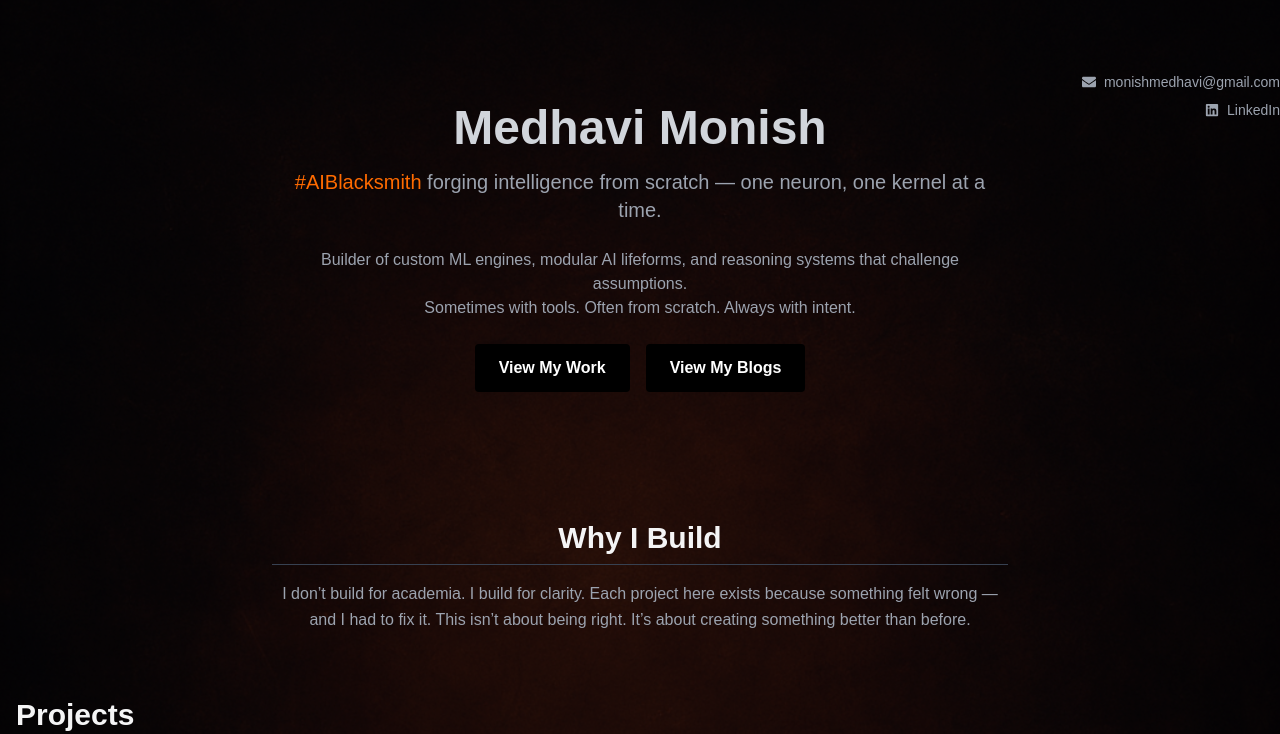
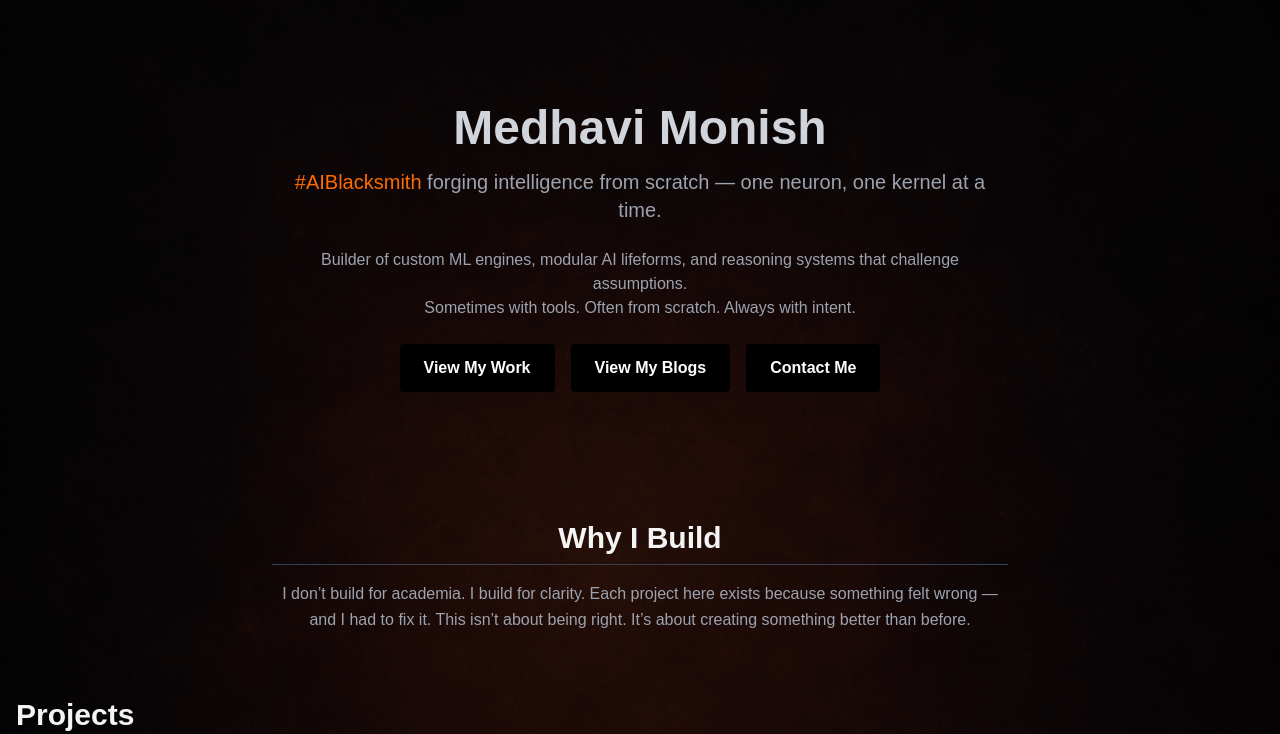
Before and after one commit to MedhaviMonish/medhavimonish.github.io, a Next.js app: page / in a window 1280 px wide. Shown: the top 734 px of the page. Built offline with nearby package versions, Linux system fonts and the light colour scheme.

Commit message:
added contact in cleaner way

```diff
--- a/src/app/page.tsx
+++ b/src/app/page.tsx
@@ -28,9 +28,12 @@ export default function HomePage() {
           <h2 className="text-3xl font-bold mb-6 border-b pb-2 border-gray-700">Blogs</h2>
           <BlogList />
         </section>
-        <footer className="mt-24 text-center text-sm text-gray-400 border-t border-gray-700 pt-6 pb-1">
+        <footer  id="footer" className="mt-24 text-center text-sm text-gray-400 border-t border-gray-700 pt-6 pb-1">
           <p>© {new Date().getFullYear()} Medhavi Monish — <span className="text-ember font-semibold">#AIBlacksmith</span></p>
           <div className="mt-2 space-x-4">
+            <a href="mailto:monishmedhavi@gmail.com" className="hover:underline">
+              Email
+            </a>
             <a href="https://github.com/MedhaviMonish" target="_blank" rel="noopener noreferrer" className="hover:underline">
               GitHub
             </a>
--- a/src/components/Hero.tsx
+++ b/src/components/Hero.tsx
@@ -3,24 +3,6 @@ import { FaEnvelope, FaLinkedin } from "react-icons/fa";
 export default function Hero() {
   return (
     <section className="relative text-center max-w-3xl mx-auto py-16 px-4">
-      {/* Top-left contact icons */}
-      <div className="absolute top-8 -right-64 flex flex-col items-end text-sm space-y-2 text-gray-400 z-50">
-        <a
-          href="mailto:monishmedhavi@gmail.com"
-          className="flex items-center gap-2 hover:text-white transition"
-        >
-          <FaEnvelope /> monishmedhavi@gmail.com
-        </a>
-        <a
-          href="https://www.linkedin.com/in/medhavi-monish-a327ba169/"
-          target="_blank"
-          rel="noopener noreferrer"
-          className="flex items-center gap-2 hover:text-white transition"
-        >
-          <FaLinkedin /> LinkedIn
-        </a>
-      </div>
-
       {/* Hero content */}
       <h1 className="text-5xl font-extrabold text-gray-300 mb-4">
         Medhavi Monish
@@ -45,6 +27,12 @@ export default function Hero() {
         >
           View My Blogs
         </a>
+        <a
+          href="#footer"
+          className="px-6 py-3 bg-black text-white font-semibold rounded hover:bg-gray-800 transition"
+        >
+          Contact Me
+        </a>
       </div>
     </section>
   );
```
